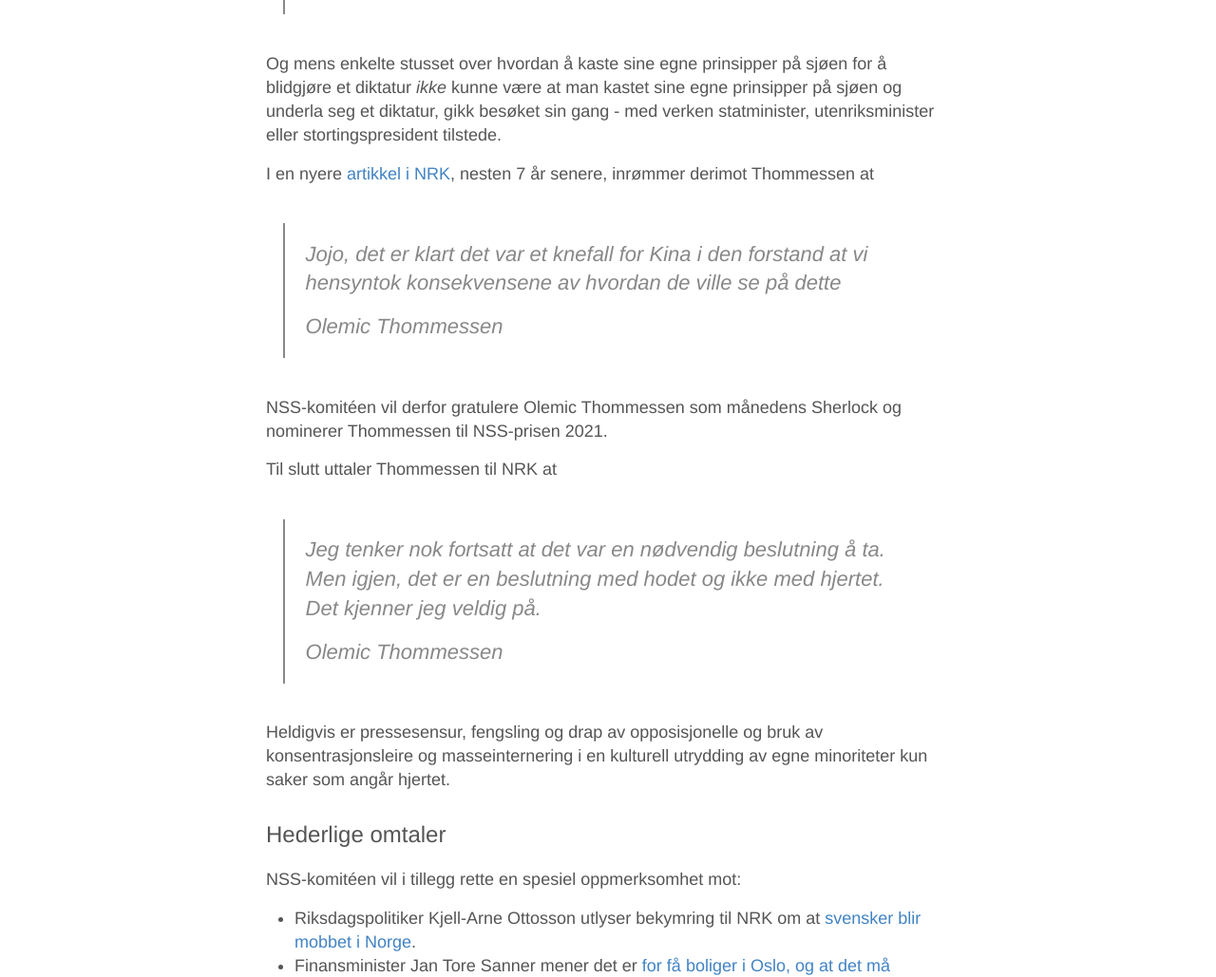
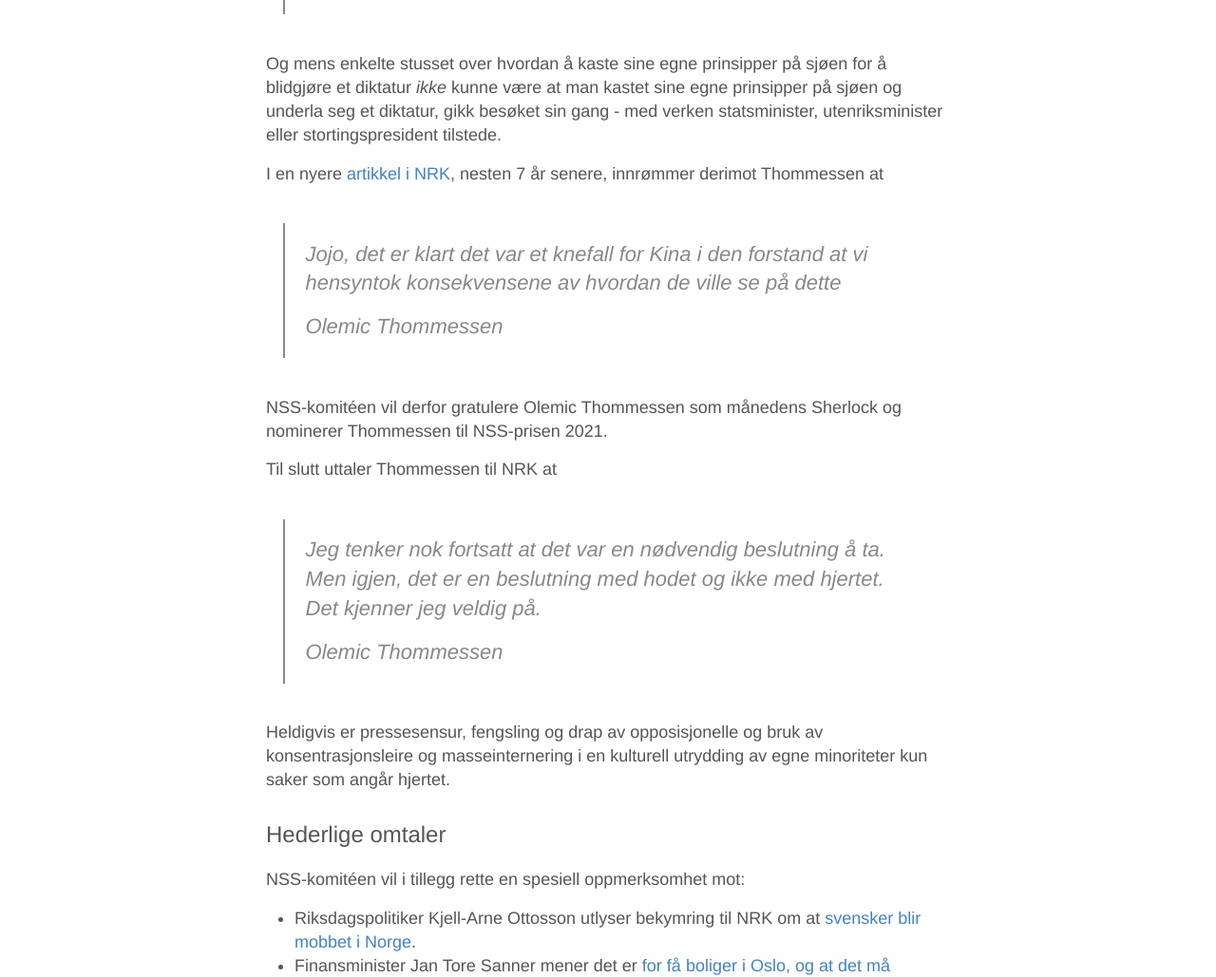
Before and after one commit to mathialo/no-shit-sherlock, a Jekyll site: the page built from _posts/2021-02-28-februar-2021.md, in a window 1280 px wide. Shown: the part 564-1593 px from the top of the page at 95% size. Built offline with Jekyll 4.4.1, drawn with Linux system fonts in a browser that asks for light colours.

Commit message:
typo typo

```diff
--- a/_posts/2021-02-28-februar-2021.md
+++ b/_posts/2021-02-28-februar-2021.md
@@ -16,10 +16,10 @@
 
 Og mens enkelte stusset over hvordan å kaste sine egne prinsipper på sjøen for å blidgjøre et
 diktatur _ikke_ kunne være at man kastet sine egne prinsipper på sjøen og underla seg et diktatur,
-gikk besøket sin gang - med verken statminister, utenriksminister eller stortingspresident tilstede.
+gikk besøket sin gang - med verken statsminister, utenriksminister eller stortingspresident tilstede.
 
 I en nyere [artikkel i NRK](https://www.nrk.no/norge/xl/vennskapets-pris-_-slik-var-presset-og-veien-ut-av-den-kinesiske-fryseboksen-1.15369412),
-nesten 7 år senere, inrømmer derimot Thommessen at
+nesten 7 år senere, innrømmer derimot Thommessen at
 
 > Jojo, det er klart det var et knefall for Kina i den forstand at vi hensyntok konsekvensene av
 > hvordan de ville se på dette
@@ -42,7 +42,7 @@
 
 ## Hederlige omtaler
 
-NSS-komitéen vil i tillegg rette en spesiel oppmerksomhet mot:
+NSS-komitéen vil i tillegg rette en spesiell oppmerksomhet mot:
 
  * Riksdagspolitiker Kjell-Arne Ottosson utlyser bekymring til NRK om at [svensker blir mobbet i Norge](https://www.nrk.no/osloogviken/kjell-arne-ottosson-frykter-stengte-grenser-vil-odelegge-forholdet-mellom-norge-og-sverige-1.15359329).
  * Finansminister Jan Tore Sanner mener det er [for få boliger i Oslo, og at det må bygges flere for å dempe prisveksten](https://e24.no/privatoekonomi/i/Blb07w/sanners-loesning-paa-boligprisveksten-det-maa-bygges-flere-boliger?referer=https%3A%2F%2Fwww.vg.no).
```
